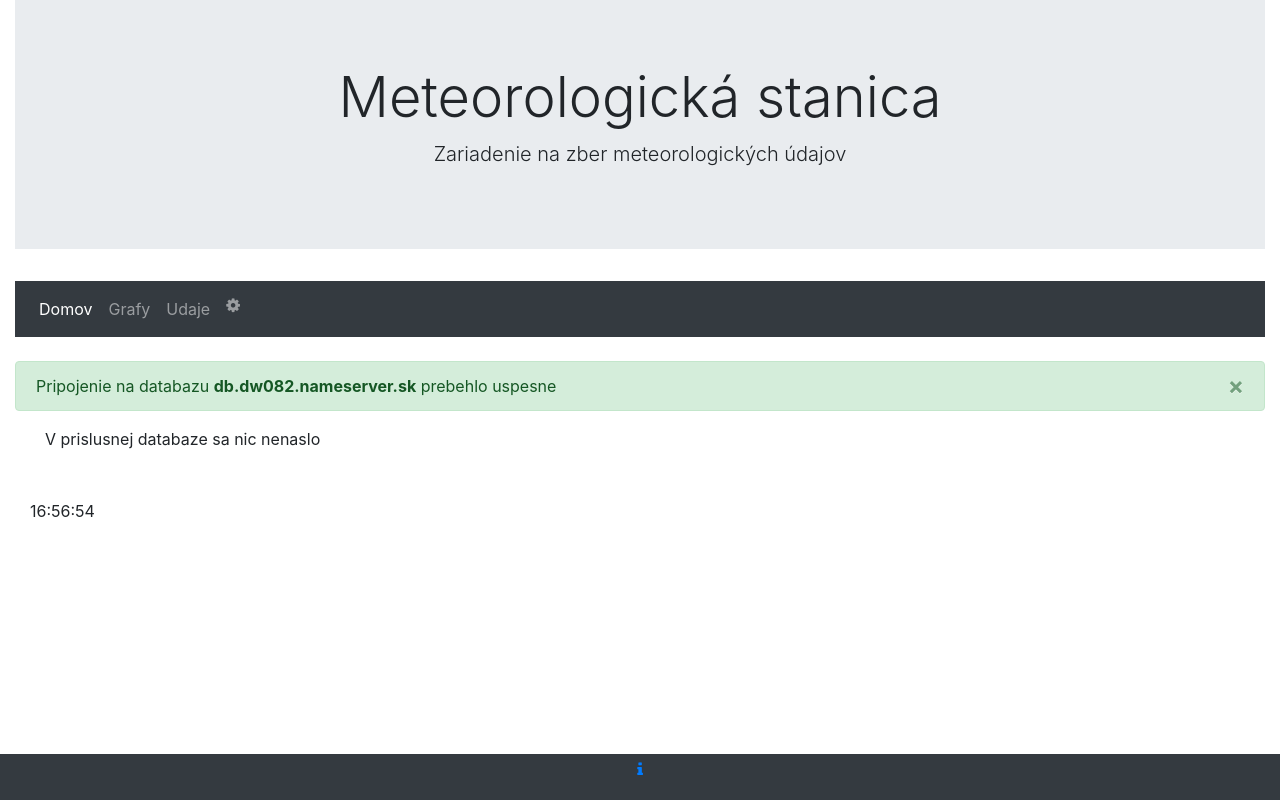
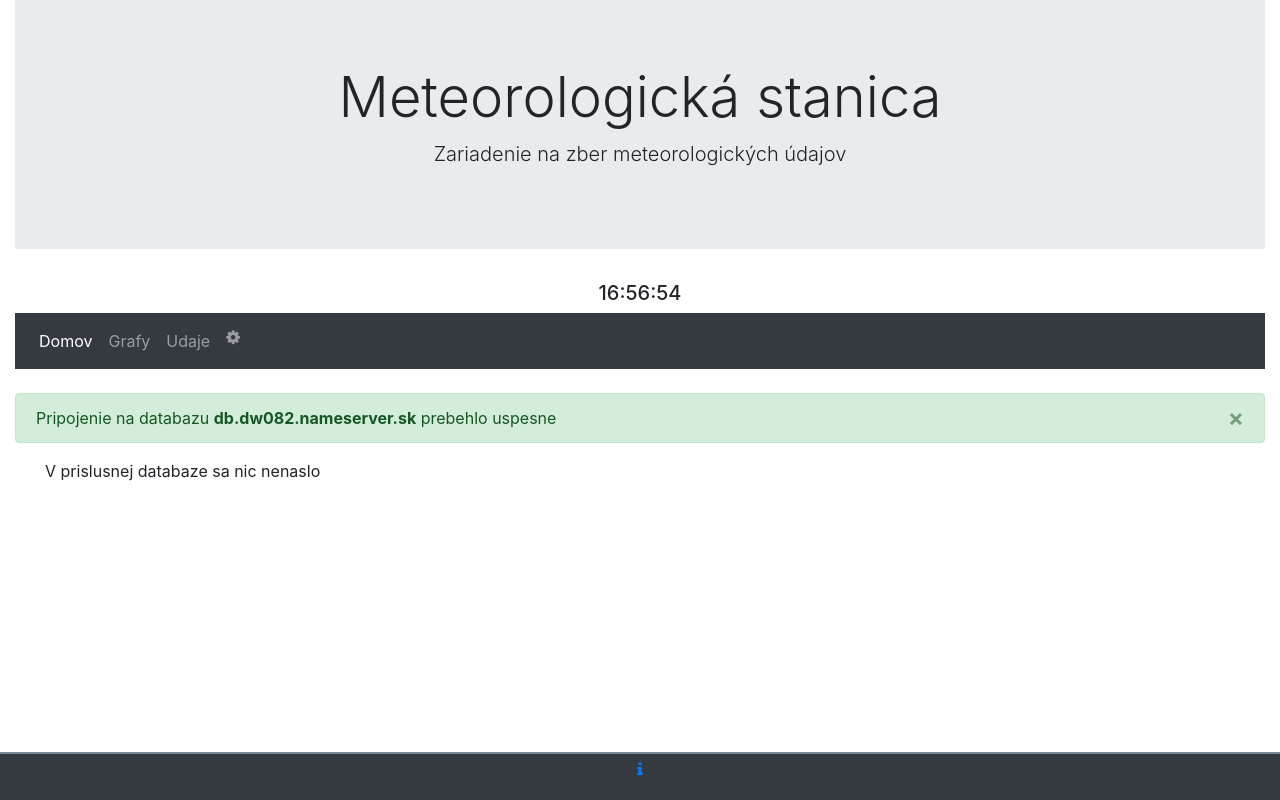
Before and after one commit to samod1/filipSOC, a PHP site: page /udaje.php in a window 1280 px wide. Run offline with PHP 8.4, Linux system fonts and the light colour scheme; data that the repository does not hold is empty; some libraries are stand-ins or nearby versions.

Commit message:
presunuté hodiny

```diff
--- a/UI/confs/navbar.php
+++ b/UI/confs/navbar.php
@@ -5,6 +5,7 @@
         <p class="lead text-center">Zariadenie na zber meteorologických údajov</p>
       </div>
     </div>
+    <div class="text-center h5" id = "jsclock" onload="hodiny()"></div>
       <nav class="navbar navbar-expand-lg navbar-dark bg-dark">
         <button class="navbar-toggler" type="button" data-toggle="collapse" data-target="#navbarSupportedContent" aria-controls="navbarSupportedContent" aria-expanded="false" aria-label="Toggle navigation">
           <span class="navbar-toggler-icon"></span>
@@ -29,3 +30,23 @@
       </nav>
 </div>
 <br>
+
+
+<script>
+function hodiny() {
+  let date = new Date();
+  let hh = date.getHours();
+  let mm = date.getMinutes();
+  let ss = date.getSeconds();
+
+   hh = (hh < 10) ? "0" + hh : hh;
+   mm = (mm < 10) ? "0" + mm : mm;
+   ss = (ss < 10) ? "0" + ss : ss;
+
+   let time = hh + ":" + mm + ":" + ss + " ";
+
+  document.getElementById("jsclock").innerText = time;
+  let t = setTimeout(function(){ hodiny() }, 1000);
+}
+hodiny();
+</script>
--- a/UI/udaje.php
+++ b/UI/udaje.php
@@ -6,9 +6,7 @@ include "confs/head.php";
 
 ?>
 
-
-
-<div  class="container-fluid">
+<div  class="container-fluid mb-5">
     <div class="row">
         <div class="col">
 
@@ -53,7 +51,7 @@ include "confs/head.php";
 
                     <?php } ?>
                 </tbody>
-              </table>
+
 
               <!--Informačné okno-->
                <div class="modal fade" id="informacie" tabindex="-1" role="dialog" aria-labelledby="exampleModalCenterTitle" aria-hidden="true">
@@ -98,9 +96,7 @@ include "confs/head.php";
                          </div>
                     </div>
                </div>
-
             </div>
-            <div id = "jsclock" onload="hodiny()"></div>
         </div>
     </div>
 </div>
@@ -108,22 +104,3 @@ include "confs/head.php";
 <?php
 include "confs/footer.php";
 ?>
-
-<script>
-function hodiny() {
-  let date = new Date();
-  let hh = date.getHours();
-  let mm = date.getMinutes();
-  let ss = date.getSeconds();
-
-   hh = (hh < 10) ? "0" + hh : hh;
-   mm = (mm < 10) ? "0" + mm : mm;
-   ss = (ss < 10) ? "0" + ss : ss;
-
-   let time = hh + ":" + mm + ":" + ss + " ";
-
-  document.getElementById("jsclock").innerText = time;
-  let t = setTimeout(function(){ hodiny() }, 1000);
-}
-hodiny();
-</script>
```
